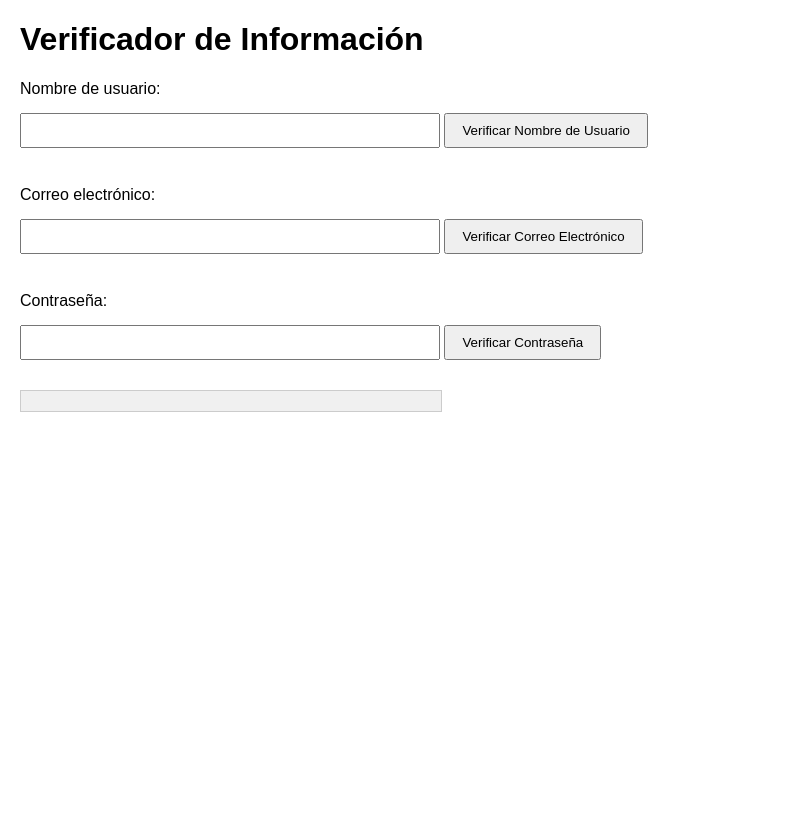
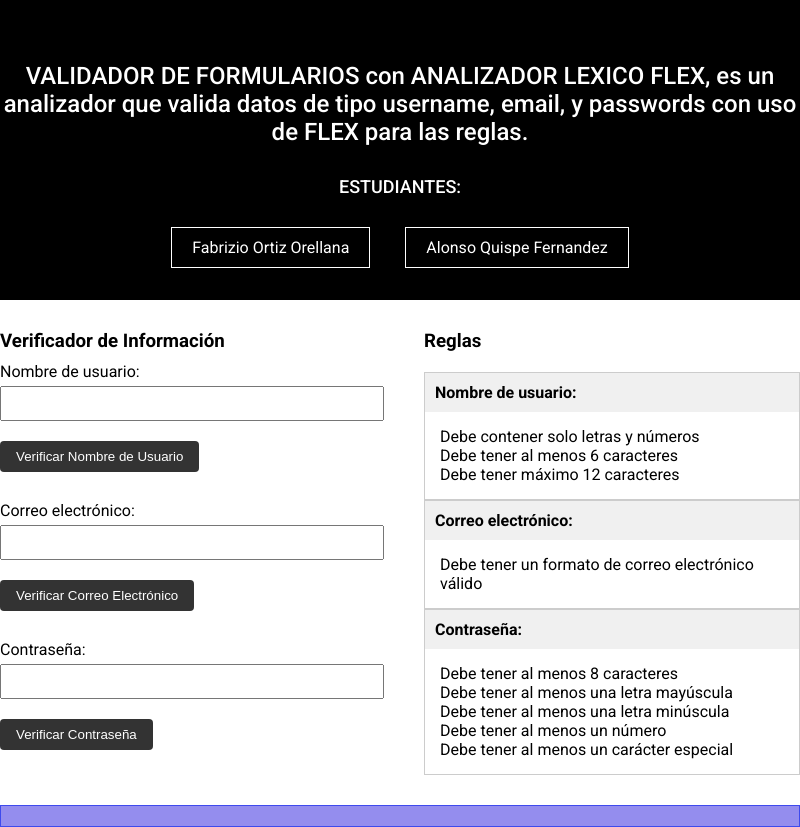
Before and after one commit to SkivaDev/proyecto-flex-compiler-nodejs-electron, an Electron app: page src/index.html in a window 800 px wide. Before the commit the page ends 800 px from the top, so only its background shows below. Drawn offline with Linux system fonts and the light colour scheme; no server answers.

Commit message:
feat(project): :lipstick: update styles for interfaz

```diff
--- a/src/index.html
+++ b/src/index.html
@@ -1,58 +1,93 @@
 <!DOCTYPE html>
 <html lang="en">
   <head>
-    <meta charset="UTF-8">
-    <meta name="viewport" content="width=device-width, initial-scale=1.0">
+    <meta charset="UTF-8" />
+    <meta name="viewport" content="width=device-width, initial-scale=1.0" />
     <title>Verificador de Información</title>
-    <style>
-        body {
-            font-family: Arial, sans-serif;
-            margin: 20px;
-        }
-        form {
-            margin-bottom: 20px;
-        }
-        label {
-            display: block;
-            margin: 10px 0 5px;
-        }
-        input {
-            padding: 8px;
-            width: 100%;
-            max-width: 400px;
-            margin-bottom: 10px;
-        }
-        button {
-            padding: 8px 16px;
-            margin-top: 10px;
-        }
-        #output {
-            white-space: pre-wrap;
-            background-color: #f0f0f0;
-            padding: 10px;
-            border: 1px solid #ccc;
-            max-width: 400px;
-        }
-    </style>
+    <style></style>
+    <link rel="stylesheet" href="./styles/globals.css" />
   </head>
   <body>
-    <h1>Verificador de Información</h1>
+    <main>
+      <section>
+        <div class="header">
+          <h1>
+            VALIDADOR DE FORMULARIOS con ANALIZADOR LEXICO FLEX, es un
+            analizador que valida datos de tipo username, email, y passwords con
+            uso de FLEX para las reglas.
+          </h1>
+
+          <h2>ESTUDIANTES:</h2>
+
+          <div class="header-names__container">
+            <div class="studentName name-one">
+              <p>Fabrizio Ortiz Orellana</p>
+            </div>
+            <div class="studentName name-two">
+              <p>Alonso Quispe Fernandez</p>
+            </div>
+          </div>
+        </div>
+      </section>
+      <section class="testing-section">
+        <div>
+          <h3>Verificador de Información</h3>
           <form id="verifier-form">
             <label for="username">Nombre de usuario:</label>
-        <input type="text" id="username" name="username" required>
-        <button type="button" onclick="verifyUsername()">Verificar Nombre de Usuario</button>
-        <br><br>
+            <input type="text" id="username" name="username" required />
+            <button type="button" onclick="verifyUsername()">
+              Verificar Nombre de Usuario
+            </button>
+            <br /><br />
 
             <label for="email">Correo electrónico:</label>
-        <input type="email" id="email" name="email" required>
-        <button type="button" onclick="verifyEmail()">Verificar Correo Electrónico</button>
-        <br><br>
+            <input type="email" id="email" name="email" required />
+            <button type="button" onclick="verifyEmail()">
+              Verificar Correo Electrónico
+            </button>
+            <br /><br />
 
             <label for="password">Contraseña:</label>
-        <input type="password" id="password" name="password" required>
-        <button type="button" onclick="verifyPassword()">Verificar Contraseña</button>
+            <input type="password" id="password" name="password" required />
+            <button type="button" onclick="verifyPassword()">
+              Verificar Contraseña
+            </button>
           </form>
+        </div>
+        <div class="rules-section">
+          <h3>Reglas</h3>
+
+          <div class="rule-container">
+            <h4>Nombre de usuario:</h4>
+            <ul>
+              <li>Debe contener solo letras y números</li>
+              <li>Debe tener al menos 6 caracteres</li>
+              <li>Debe tener máximo 12 caracteres</li>
+            </ul>
+          </div>
+          <div class="rule-container">
+            <h4>Correo electrónico:</h4>
+            <ul>
+              <li>Debe tener un formato de correo electrónico válido</li>
+            </ul>
+          </div>
+          <div class="rule-container">
+            <h4>Contraseña:</h4>
+            <ul>
+              <li>Debe tener al menos 8 caracteres</li>
+              <li>Debe tener al menos una letra mayúscula</li>
+              <li>Debe tener al menos una letra minúscula</li>
+              <li>Debe tener al menos un número</li>
+              <li>Debe tener al menos un carácter especial</li>
+            </ul>
+          </div>
+        </div>
+      </section>
+
+      <section class="result-section">
         <pre id="output"></pre>
+      </section>
+    </main>
     <script src="renderer.js"></script>
   </body>
 </html>
--- /dev/null
+++ b/src/styles/globals.css
@@ -0,0 +1,132 @@
+@import url('https://fonts.googleapis.com/css2?family=Roboto:ital,wght@0,100;0,300;0,400;0,500;0,700;0,900;1,100;1,300;1,400;1,500;1,700;1,900&display=swap');
+
+* {
+    margin: 0;
+    padding: 0;
+    box-sizing: border-box;
+}
+
+body {
+    font-family: 'Roboto', sans-serif;
+}
+
+form {
+    margin-bottom: 20px;
+}
+label {
+    display: block;
+    margin: 10px 0 5px;
+}
+input {
+    padding: 8px;
+    width: 100%;
+    max-width: 400px;
+    margin-bottom: 10px;
+
+}
+button {
+    padding: 8px 16px;
+    margin-top: 10px;
+    cursor: pointer;
+    background-color: #333;
+    color: white;
+    border: none;
+    border-radius: 4px;
+}
+
+button:hover {
+    background-color: #555;
+}
+#output {
+    padding: 10px;
+    border: 1px solid #3e4aed;
+    background-color: #948dee;
+
+    /* white-space: pre-wrap;
+    background-color: #f0f0f0;
+    padding: 10px;
+    border: 1px solid #ccc;
+    width: 100%; */
+
+}
+
+.result-section {
+    padding-top: 30px;
+    width: 100%;
+    max-width: 800px;
+    margin: 0 auto;
+}
+
+.header {
+    width: 100%;
+    height: 300px;
+    background-color: black;
+    color: white;
+    display: flex;
+    flex-direction: column;
+    justify-content: center;
+    align-items: center;
+}
+
+.header h1 {
+    text-align: center;
+    padding-top: 30px;
+    font-weight: 500;
+    max-width: 800px;
+}
+
+.header h2 {
+    text-align: center;
+    padding-top: 30px;
+    font-weight: 500;
+    font-size: 18px;
+}
+
+.header-names__container {
+    display: flex;
+    justify-content: center;
+    align-items: center;
+    margin-top: 30px;
+    gap: 35px;
+}
+
+.header-names__container .studentName {
+    padding: 10px 20px;
+    border: 1px solid white;
+    cursor: pointer;
+}
+
+.header-names__container .studentName:hover {
+    background-color: white;
+    color: black;
+}
+
+.testing-section {
+    display: flex;
+    justify-content: center;
+    gap: 40px;
+    margin-top: 30px;
+}
+
+.rules-section {
+
+}
+
+.rules-section h3 {
+    padding-bottom: 20px;
+}
+
+.rule-container {
+    border: 1px solid #ccc;
+}
+
+.rule-container h4 {
+    padding: 10px;
+    background-color: #f0f0f0;
+    margin: 0;
+}
+
+.rule-container ul {
+    list-style-type: none;
+    padding: 15px;
+}
```
Lines whose indentation alone changed are shown as unchanged.
